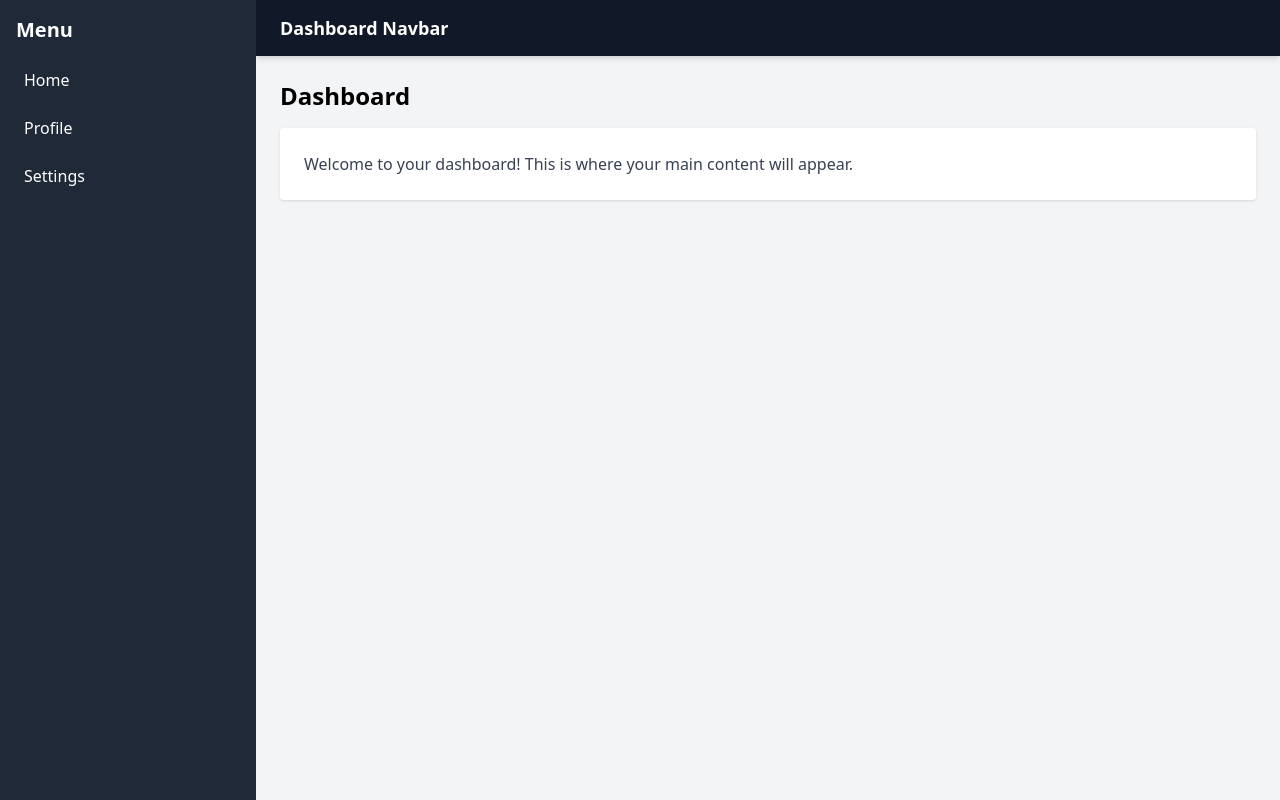
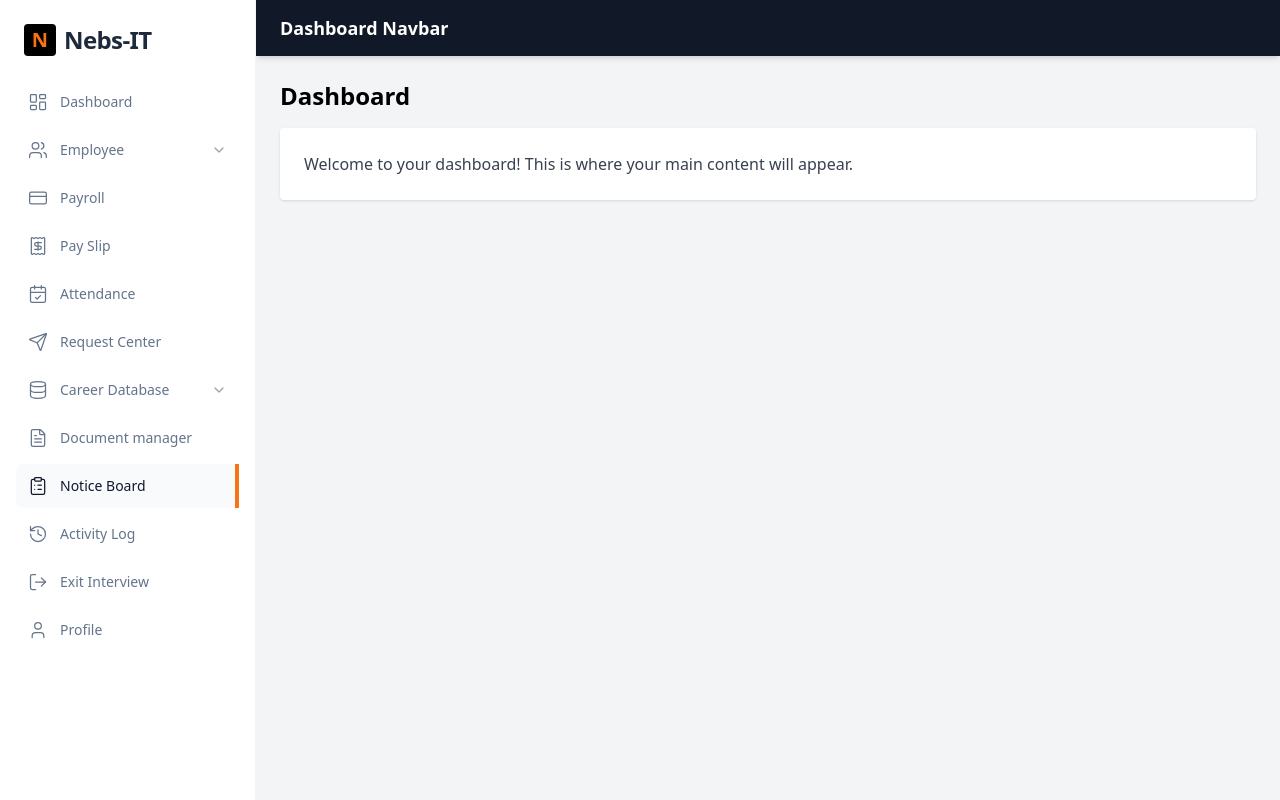
Before and after one commit to ferdoushasanpr/nebsit-dashboard, a React (Vite) app: page / in a window 1280 px wide. Built offline with nearby package versions, Linux system fonts and the light colour scheme.

Commit message:
feat: Sidebar Designed

```diff
--- a/src/components/Sidebar.tsx
+++ b/src/components/Sidebar.tsx
@@ -1,16 +1,70 @@
+import {
+  LayoutDashboard,
+  Users,
+  CreditCard,
+  Receipt,
+  CalendarCheck,
+  Send,
+  Database,
+  FileText,
+  ClipboardList,
+  History,
+  LogOut,
+  User,
+  ChevronDown,
+} from "lucide-react";
+
+const menuItems = [
+  { name: "Dashboard", icon: LayoutDashboard },
+  { name: "Employee", icon: Users, hasDropdown: true },
+  { name: "Payroll", icon: CreditCard },
+  { name: "Pay Slip", icon: Receipt },
+  { name: "Attendance", icon: CalendarCheck },
+  { name: "Request Center", icon: Send },
+  { name: "Career Database", icon: Database, hasDropdown: true },
+  { name: "Document manager", icon: FileText },
+  { name: "Notice Board", icon: ClipboardList, isActive: true },
+  { name: "Activity Log", icon: History },
+  { name: "Exit Interview", icon: LogOut },
+  { name: "Profile", icon: User },
+];
+
 export default function Sidebar() {
   return (
-    <aside className="w-64 bg-gray-800 text-white p-4">
-      <nav className="space-y-4">
-        <h2 className="text-xl font-bold mb-4">Menu</h2>
-        <ul className="space-y-2">
-          <li className="hover:bg-gray-700 p-2 rounded cursor-pointer">Home</li>
-          <li className="hover:bg-gray-700 p-2 rounded cursor-pointer">
-            Profile
-          </li>
-          <li className="hover:bg-gray-700 p-2 rounded cursor-pointer">
-            Settings
-          </li>
+    <aside className="w-64 h-screen bg-white border-r border-gray-100 flex flex-col font-sans">
+      {/* Logo Section */}
+      <div className="p-6 flex items-center gap-2">
+        <div className="w-8 h-8 bg-black rounded flex items-center justify-center">
+          <span className="text-orange-500 font-black text-xl">N</span>
+        </div>
+        <h1 className="text-2xl font-bold tracking-tight text-slate-800">
+          Nebs-IT
+        </h1>
+      </div>
+
+      {/* Navigation */}
+      <nav className="flex-1 px-4 overflow-y-auto">
+        <ul className="space-y-1">
+          {menuItems.map((item) => (
+            <li key={item.name}>
+              <button
+                className={`w-full flex items-center justify-between p-3 rounded-lg transition-colors group ${
+                  item.isActive
+                    ? "bg-slate-50 text-slate-900 border-r-4 border-orange-500 rounded-r-none"
+                    : "text-slate-500 hover:bg-gray-50 hover:text-slate-900"
+                }`}
+              >
+                <div className="flex items-center gap-3">
+                  <item.icon size={20} strokeWidth={1.5} />
+                  <span className="text-sm font-medium">{item.name}</span>
+                </div>
+
+                {item.hasDropdown && (
+                  <ChevronDown size={16} className="text-gray-400" />
+                )}
+              </button>
+            </li>
+          ))}
         </ul>
       </nav>
     </aside>
```
